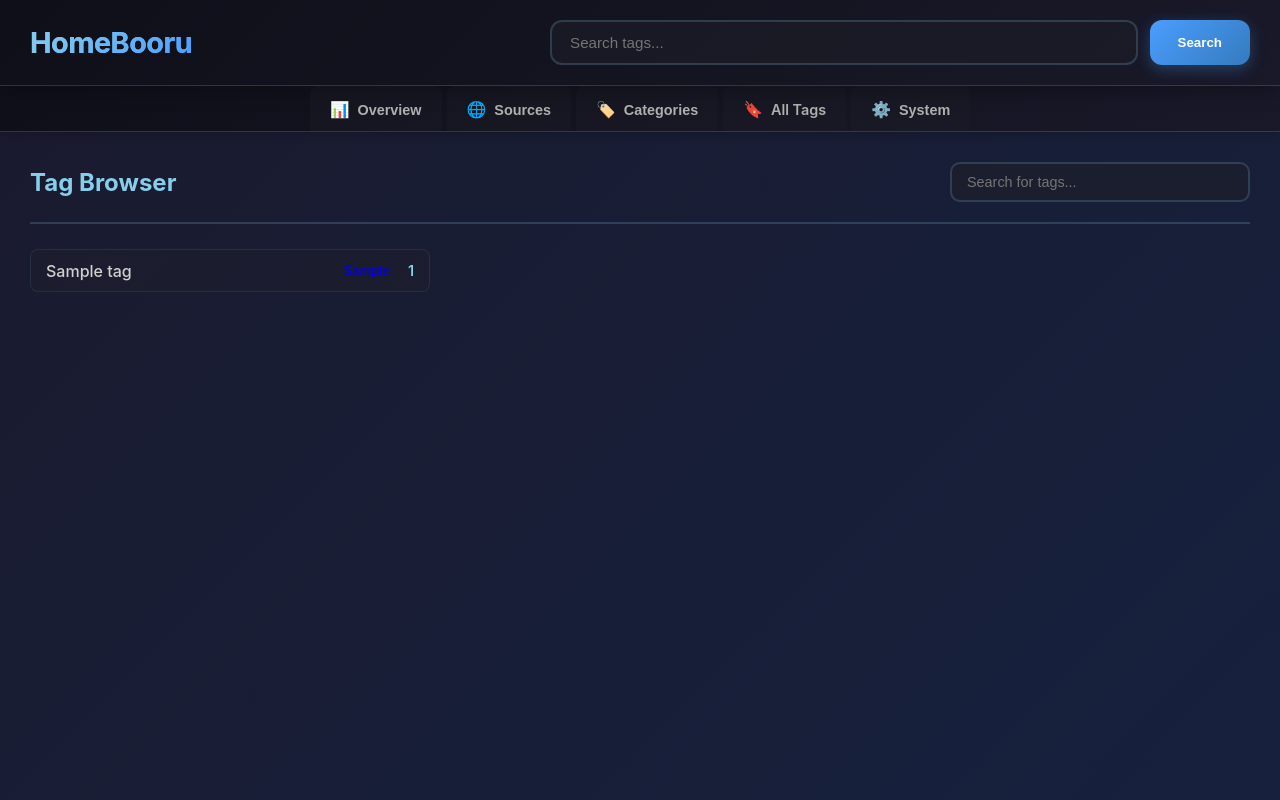
After one commit to kooten111/ChibiBooru, a Flask app: page /tags in a window 1280 px wide. The commit adds this page. Run offline with Flask 3, Linux system fonts and the light colour scheme; tables that the repository leaves empty hold one stand-in row (values such as "Sample post"); some libraries are stand-ins or nearby versions.

Commit message:
add: Tag browser

```diff
--- a/models.py
+++ b/models.py
@@ -54,6 +54,18 @@ def get_tag_counts():
 def get_image_data():
     with data_lock:
         return image_data
+
+def get_all_tags_sorted():
+    """Get all tags with their counts, sorted alphabetically by name."""
+    with get_db_connection() as conn:
+        query = """
+        SELECT t.name, t.category, COUNT(it.image_id) as count
+        FROM tags t
+        LEFT JOIN image_tags it ON t.id = it.tag_id
+        GROUP BY t.id
+        ORDER BY t.name ASC
+        """
+        return [dict(row) for row in conn.execute(query).fetchall()]
 
 def recategorize_misplaced_tags():
     """
--- a/routes.py
+++ b/routes.py
@@ -42,6 +42,18 @@ def home():
         stats=stats,
         total_results=total_results,
         seed=seed,
+    )
+
+@main_blueprint.route('/tags')
+def tags_browser():
+    all_tags = models.get_all_tags_sorted()
+    stats = query_service.get_enhanced_stats()
+    return render_template(
+        'tags.html',
+        all_tags=all_tags,
+        stats=stats,
+        query='',
+        random_tags=[] # Not needed for this page
     )
 
 @main_blueprint.route('/image/<path:filepath>')
--- /dev/null
+++ b/static/css/tags.css
@@ -0,0 +1,86 @@
+/* static/css/tags.css */
+
+.tags-browser-header {
+    display: flex;
+    justify-content: space-between;
+    align-items: center;
+    margin-bottom: 25px;
+    padding-bottom: 20px;
+    border-bottom: 2px solid rgba(135, 206, 235, 0.2);
+}
+
+.tags-browser-header h2 {
+    margin: 0;
+    color: #87ceeb;
+}
+
+#tagSearchInput {
+    padding: 10px 15px;
+    width: 300px;
+    background: rgba(30, 30, 40, 0.6);
+    border: 2px solid rgba(135, 206, 235, 0.2);
+    color: #e8e8e8;
+    border-radius: 10px;
+    font-size: 0.9em;
+    transition: all 0.3s ease;
+}
+
+#tagSearchInput:focus {
+    outline: none;
+    border-color: rgba(135, 206, 235, 0.6);
+    box-shadow: 0 0 15px rgba(135, 206, 235, 0.2);
+}
+
+.tags-list-container {
+    display: grid;
+    grid-template-columns: repeat(auto-fill, minmax(300px, 1fr));
+    gap: 10px;
+}
+
+.tag-browser-item {
+    display: flex;
+    align-items: center;
+    padding: 10px 15px;
+    background: rgba(30, 30, 45, 0.5);
+    border-radius: 8px;
+    border: 1px solid rgba(135, 206, 235, 0.1);
+    text-decoration: none;
+    transition: all 0.2s ease;
+}
+
+.tag-browser-item:hover {
+    background: rgba(74, 158, 255, 0.15);
+    border-color: rgba(135, 206, 235, 0.3);
+    transform: translateY(-2px);
+}
+
+.tag-browser-name {
+    flex: 1;
+    color: #d0d0d0;
+    font-weight: 500;
+    white-space: nowrap;
+    overflow: hidden;
+    text-overflow: ellipsis;
+}
+
+.tag-browser-category {
+    font-size: 0.8em;
+    font-weight: 600;
+    padding: 3px 8px;
+    border-radius: 10px;
+    margin: 0 10px;
+    text-transform: capitalize;
+}
+
+.tag-browser-category.general { background-color: rgba(135, 206, 235, 0.2); color: #87ceeb; }
+.tag-browser-category.artist { background-color: rgba(244, 164, 96, 0.2); color: #f4a460; }
+.tag-browser-category.copyright { background-color: rgba(221, 160, 221, 0.2); color: #dda0dd; }
+.tag-browser-category.character { background-color: rgba(144, 238, 144, 0.2); color: #90ee90; }
+.tag-browser-category.meta { background-color: rgba(255, 215, 0, 0.2); color: #ffd700; }
+.tag-browser-category.species { background-color: rgba(74, 158, 255, 0.2); color: #4a9eff; }
+
+.tag-browser-count {
+    color: #87ceeb;
+    font-weight: 600;
+    font-size: 0.9em;
+}
--- /dev/null
+++ b/static/js/tags.js
@@ -0,0 +1,21 @@
+// static/js/tags.js
+document.addEventListener('DOMContentLoaded', () => {
+    const searchInput = document.getElementById('tagSearchInput');
+    const tagsContainer = document.getElementById('tagsListContainer');
+    const allTags = Array.from(tagsContainer.getElementsByClassName('tag-browser-item'));
+
+    if (!searchInput) return;
+
+    searchInput.addEventListener('input', () => {
+        const query = searchInput.value.toLowerCase().trim();
+
+        allTags.forEach(tagElement => {
+            const tagName = tagElement.dataset.tagName.toLowerCase();
+            if (tagName.includes(query)) {
+                tagElement.style.display = 'flex';
+            } else {
+                tagElement.style.display = 'none';
+            }
+        });
+    });
+});
--- a/templates/header.html
+++ b/templates/header.html
@@ -50,6 +50,11 @@
             <span>Explore</span>
         </button>
         {% endif %}
+
+        <a href="{{ url_for('main.tags_browser') }}" class="stat-tab-button" style="text-decoration: none;">
+            <span class="icon">🔖</span>
+            <span>All Tags</span>
+        </a>
 
         <button class="stat-tab-button" data-tab="system-panel">
             <span class="icon">⚙️</span>
--- /dev/null
+++ b/templates/tags.html
@@ -0,0 +1,36 @@
+<!DOCTYPE html>
+<html lang="en">
+<head>
+    <meta charset="UTF-8">
+    <title>All Tags - HomeBooru</title>
+    <link rel="stylesheet" href="{{ url_for('static', filename='css/shared.css') }}">
+    <link rel="stylesheet" href="{{ url_for('static', filename='css/main.css') }}">
+    <link rel="stylesheet" href="{{ url_for('static', filename='css/header.css') }}">
+    <link rel="stylesheet" href="{{ url_for('static', filename='css/system-panel.css') }}">
+    <link rel="stylesheet" href="{{ url_for('static', filename='css/tags.css') }}">
+</head>
+<body>
+    {% include 'header.html' %}
+
+    <div class="container">
+        <div class="tags-browser-header">
+            <h2>Tag Browser</h2>
+            <input type="text" id="tagSearchInput" placeholder="Search for tags...">
+        </div>
+
+        <div class="tags-list-container" id="tagsListContainer">
+            {% for tag in all_tags %}
+            <a href="{{ url_for('main.home', query=tag.name) }}" class="tag-browser-item" data-tag-name="{{ tag.name }}">
+                <span class="tag-browser-name">{{ tag.name }}</span>
+                <span class="tag-browser-category {{ tag.category }}">{{ tag.category }}</span>
+                <span class="tag-browser-count">{{ tag.count }}</span>
+            </a>
+            {% endfor %}
+        </div>
+    </div>
+
+    <script src="{{ url_for('static', filename='js/header.js') }}"></script>
+    <script src="{{ url_for('static', filename='js/tags.js') }}"></script>
+    <script src="{{ url_for('static', filename='js/system-panel.js') }}"></script>
+</body>
+</html>
```
